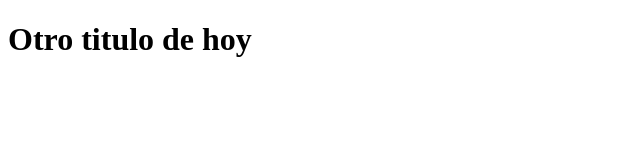
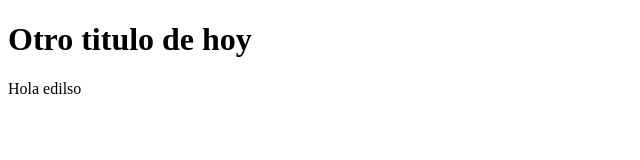
Before and after one commit to edilso160/Git-Alula-2024, a plain HTML site: page contacto.html in a window 1280 px wide. Shown: the full height of the page, 0-640 px from the left. Drawn offline with Linux system fonts and the light colour scheme.

Commit message:
Actualiza el contacto

```diff
--- a/contacto.html
+++ b/contacto.html
@@ -7,5 +7,6 @@
 </head>
 <body>
     <h1> Otro titulo de hoy</h1>
+    <p> Hola edilso</p>
 </body>
 </html>
```
